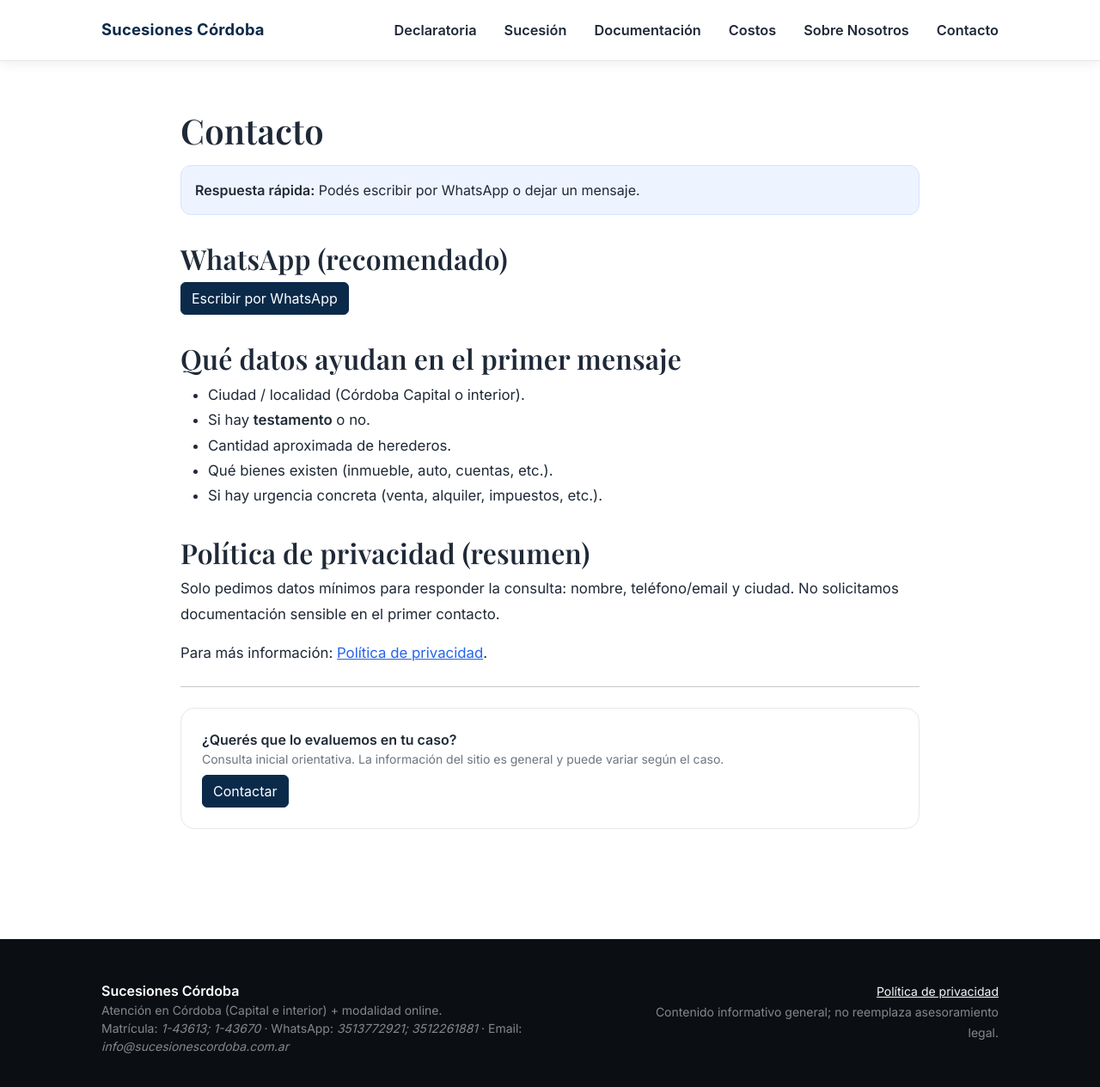
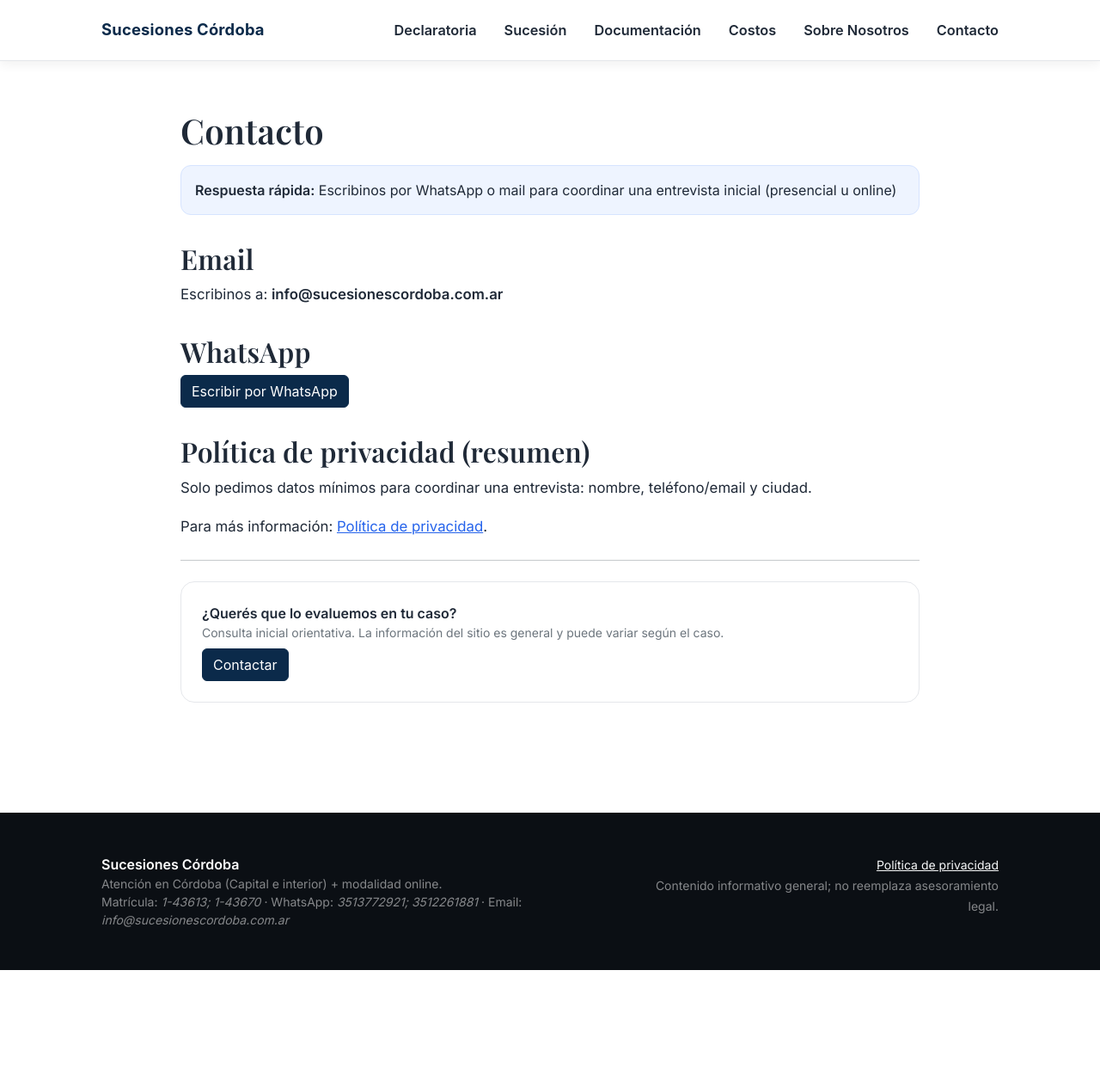
Before and after one commit to Elitedomainsx/sucesionescordoba, a Jekyll site: the page built from contacto.md, in a window 1280 px wide and 1275 px high. Shown: the top 1264 px of the window at 86% size. Built offline with Jekyll 4.4.1, drawn with Linux system fonts in a browser that asks for light colours.

Commit message:
Update contacto.md

```diff
--- a/contacto.md
+++ b/contacto.md
@@ -2,23 +2,20 @@
 layout: article
 title: "Contacto"
 h1: "Contacto"
-quick: "Podés escribir por WhatsApp o dejar un mensaje."
+quick: "Escribinos por WhatsApp o mail para coordinar una entrevista inicial (presencial u online)"
 ---
 
-## WhatsApp (recomendado)
+## Email
 
-<a class="btn btn-primary" href="https://wa.me/543513772921?text=Hola%2C%20quiero%20consultar%20por%20una%20sucesi%C3%B3n%20en%20C%C3%B3rdoba.%20%C2%BFPodemos%20coordinar%20una%20consulta%20inicial%3F" target="_blank" rel="noopener">Escribir por WhatsApp</a>
+Escribinos a: **info@sucesionescordoba.com.ar**
 
-## Qué datos ayudan en el primer mensaje
+## WhatsApp
 
-- Ciudad / localidad (Córdoba Capital o interior).
-- Si hay **testamento** o no.
-- Cantidad aproximada de herederos.
-- Qué bienes existen (inmueble, auto, cuentas, etc.).
-- Si hay urgencia concreta (venta, alquiler, impuestos, etc.).
+<a class="btn btn-primary" href="https://wa.me/543513772921?text=Hola%2C%20quiero%20coordinar%20una%20entrevista%20inicial%20(presencial%20u%20online)%20por%20una%20sucesi%C3%B3n%2Fdeclaratoria%20en%20C%C3%B3rdoba.%20Mi%20localidad%20es%20____.%20Gracias." target="_blank" rel="noopener">Escribir por WhatsApp</a>
+
 
 ## Política de privacidad (resumen)
 
-Solo pedimos datos mínimos para responder la consulta: nombre, teléfono/email y ciudad. No solicitamos documentación sensible en el primer contacto.
+Solo pedimos datos mínimos para coordinar una entrevista: nombre, teléfono/email y ciudad.
 
 Para más información: [Política de privacidad](/politica-de-privacidad/).
```
